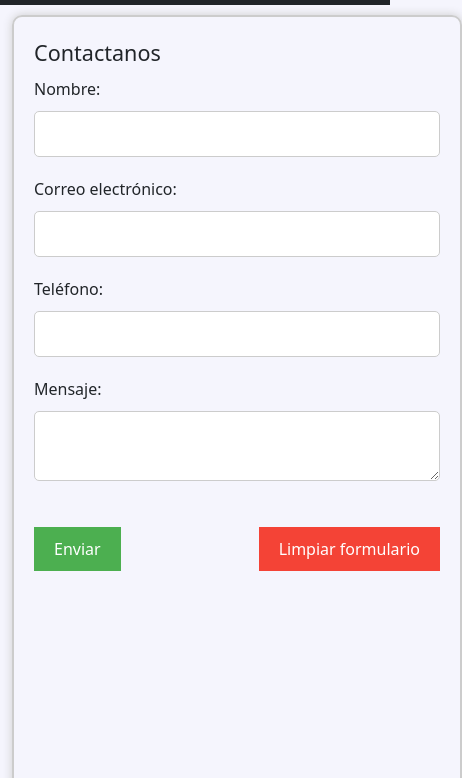
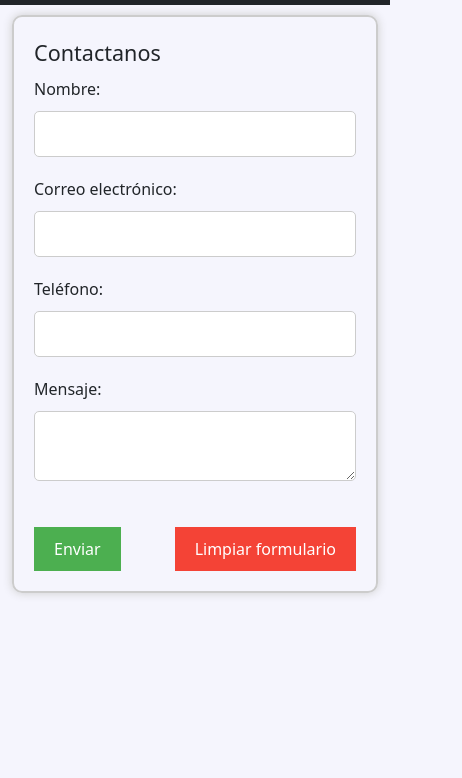
Before and after one commit to sotocortez/Proyecto-final, a website: page pages/contacto.html in a window 390 px wide. Shown: the part 66-844 px from the top of the page, 462 px wide, since content can reach past the window. Drawn offline with nearby package versions, Linux system fonts and the light colour scheme.

Commit message:
contacto

```diff
--- a/css/style.css
+++ b/css/style.css
@@ -70,10 +70,9 @@ button[type="submit"] {
 form {
   border: 2px solid #ccc;
   padding: 20px;
-  min-height: 100vh;
   border-radius: 10px;
   box-shadow: 0px 0px 10px #ccc;
-  width: 450px;
+  width: 500px;
   margin: 0 auto; }
 
 label {
@@ -118,6 +117,13 @@ textarea {
   display: inline-block;
   font-size: 16px;
   cursor: pointer; }
+
+
+@media only screen and (max-width: 767px) {
+  form {
+    max-width: 100%;
+  }
+}
 
 footer {
   background-color: #031926;
```
